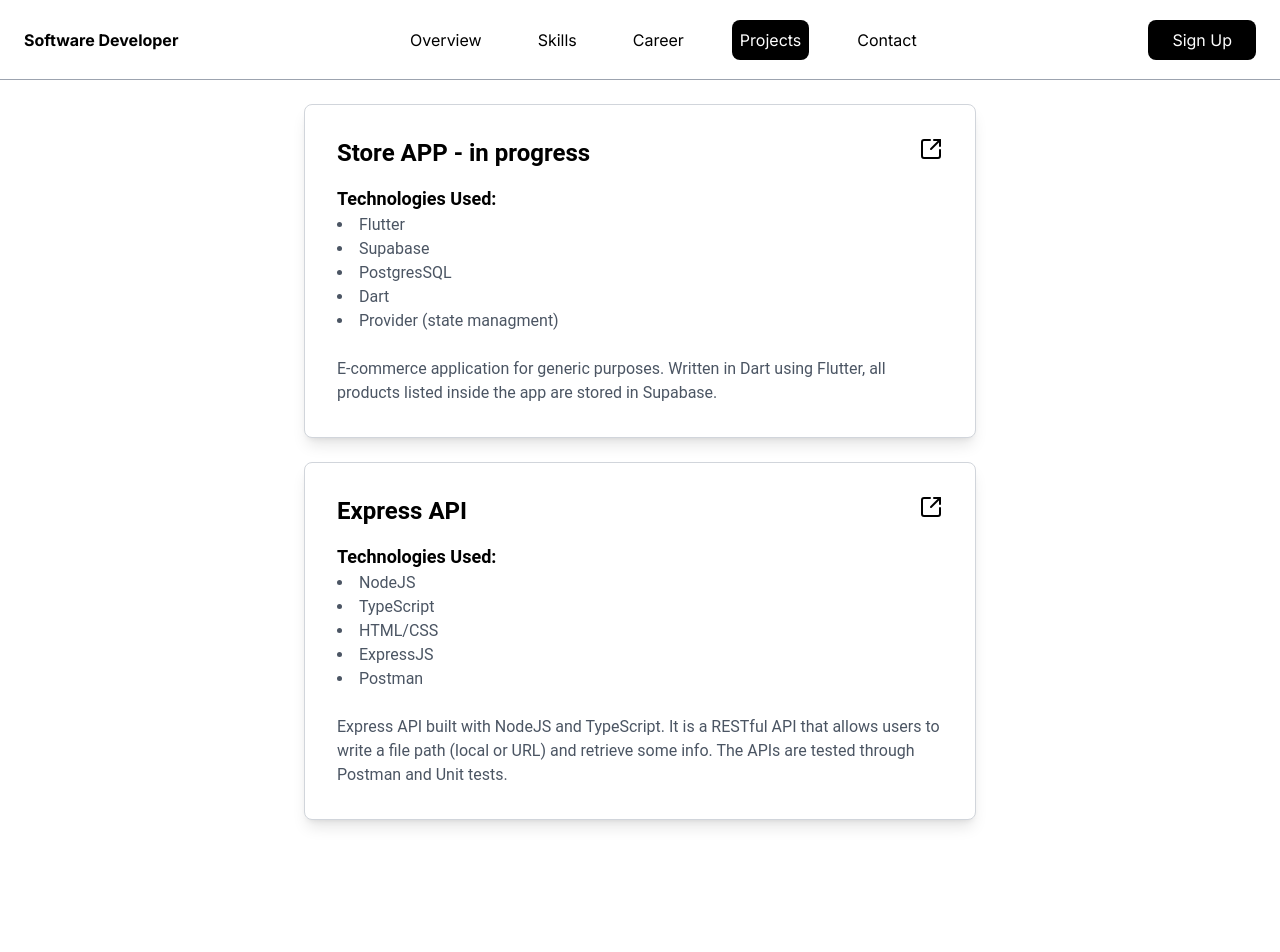
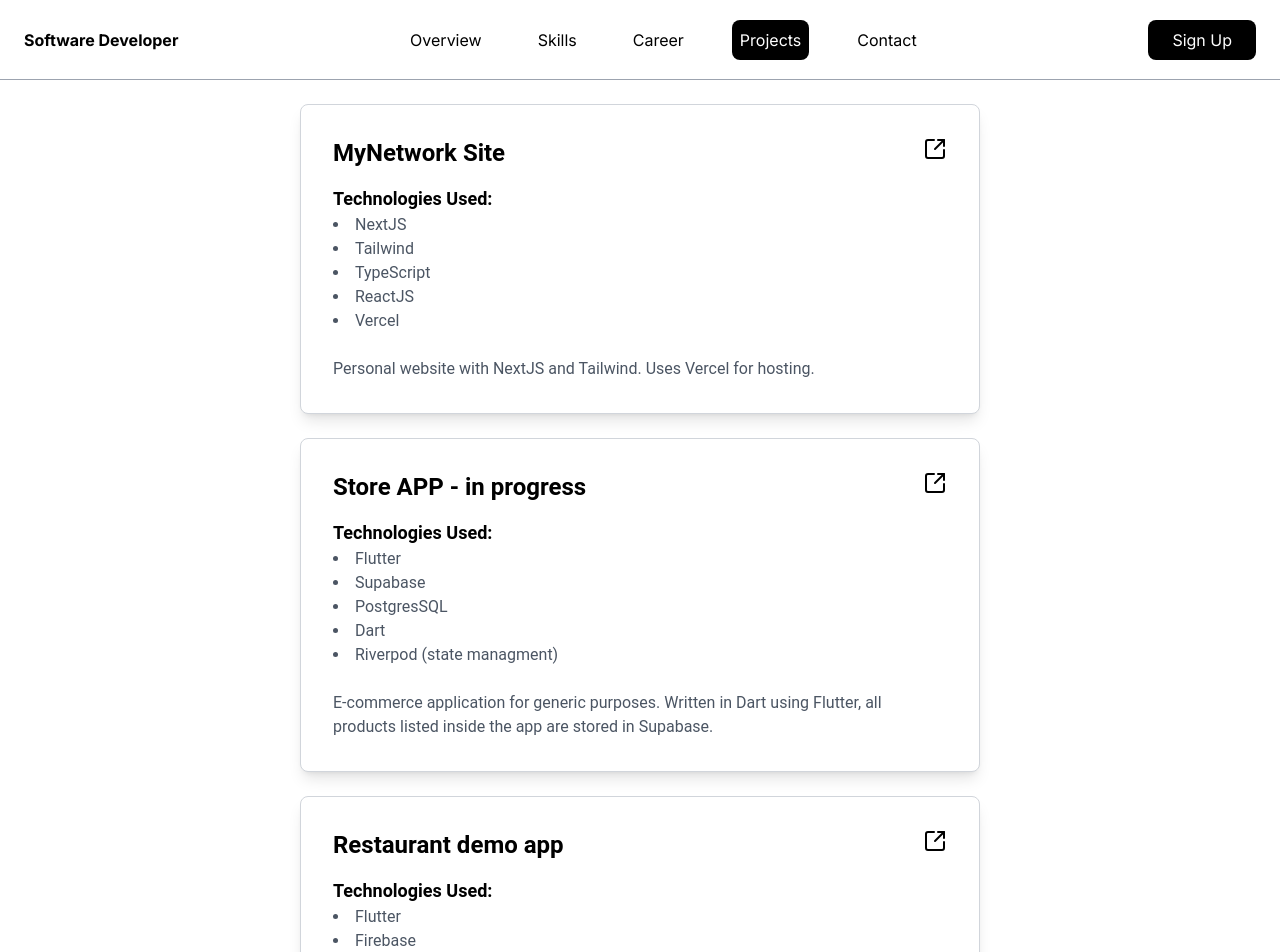
Before and after one commit to mgagliardidev/mynetwork, a Next.js app: page /projects in a window 1280 px wide. Shown: the top 952 px of the page. Before the commit the page ends 860 px from the top, so only its background shows below. Built offline with nearby package versions, Linux system fonts and the light colour scheme.

Commit message:
complete contact page + clean code

```diff
--- a/src/app/contact/page.tsx
+++ b/src/app/contact/page.tsx
@@ -1,15 +1,30 @@
 import React from "react";
-import { GithubButton, LinkedinButton, MailButton, ResumeDownloadButton } from "@/components/accountButtons";
+import PersonalInfoBlock from "@/components/personalInfoBlock";
+import {
+  GithubButton,
+  LinkedinButton,
+  MailButton,
+  ResumeDownloadButton,
+} from "@/components/accountButtons";
 
 const Contact = () => {
   return (
     <>
       <div className="flex flex-col items-center justify-center">
-        <label className="flex h-40 w-40 flex-col items-center justify-center rounded-full border bg-gray-300 uppercase tracking-wide shadow-lg">
+        <div className="flex flex-col md:flex-row lg:flex-row gap-5 justify-center items-center">
+        <label className="flex h-40 w-40 flex-col mt-3 items-center justify-center rounded-full border bg-gray-300 uppercase tracking-wide shadow-lg">
           <h1 className="font-extrabold text-center justify-center items-center text-6xl text-white">
             MG
           </h1>
         </label>
+        <PersonalInfoBlock
+          name="Matteo"
+          surname="Gagliardi"
+          mail="matteogagliardi7599@gmail.com"
+          dob="07/05/1999"
+          nationality="Italian"
+        />
+        </div>
         <div className="grid grid-cols-2 md:grid-cols-3 lg:grid-cols-3 gap-x-3 gap-y-1 mt-5">
           <LinkedinButton />
           <GithubButton />
--- a/src/app/layout.tsx
+++ b/src/app/layout.tsx
@@ -6,8 +6,8 @@
 const inter = Inter({ subsets: ["latin"] });
 
 export const metadata: Metadata = {
-  title: "Create Next App",
-  description: "Generated by create next app",
+  title: "mgagliardidev",
+  description: "Portfolio of mgagliardidev",
 };
 
 export default function RootLayout({
--- a/src/app/projects/page.tsx
+++ b/src/app/projects/page.tsx
@@ -1,22 +1,21 @@
 import GitHubProjectCard from "@/components/githubProjectCard";
+import { projectsItems } from "../../constants";
 import React from "react";
 
 const Projects = () => {
   return (
-    <div className="flex flex-col gap-6">
-      <GitHubProjectCard
-        projectName="Store APP - in progress"
-        technologies={["Flutter", "Supabase", "PostgresSQL", "Dart", "Provider (state managment)"]}
-        description="E-commerce application for generic purposes. Written in Dart using Flutter, all products listed inside the app are stored in Supabase."
-        repoLink="https://github.com/mgagliardidev/store_app"
-      />
-
-      <GitHubProjectCard
-        projectName="Express API"
-        technologies={["NodeJS", "TypeScript", "HTML/CSS", "ExpressJS", "Postman"]}
-        description="Express API built with NodeJS and TypeScript. It is a RESTful API that allows users to write a file path (local or URL) and retrieve some info. The APIs are tested through Postman and Unit tests."
-        repoLink="https://github.com/mgagliardidev/file_reader"
-      />
+    <div className="flex w-full items-center justify-center">
+      <div className="flex flex-col gap-6 items-center justify-center">
+        {projectsItems.map((project, index) => (
+          <GitHubProjectCard
+            key={index}
+            projectName={project.projectName}
+            technologies={project.technologies}
+            description={project.description}
+            repoLink={project.repoLink}
+          />
+        ))}
+      </div>
     </div>
   );
 };
--- a/src/components/githubProjectCard.tsx
+++ b/src/components/githubProjectCard.tsx
@@ -14,7 +14,7 @@
       href={repoLink}
       target="_blank"
       rel="noopener noreferrer"
-      className="block max-w-2xl mx-auto bg-white border border-gray-300 shadow-lg rounded-lg overflow-hidden hover:shadow-xl transition-shadow duration-300"
+      className="block max-w-2xl mx-1 bg-white border border-gray-300 shadow-lg rounded-lg overflow-hidden hover:shadow-xl transition-shadow duration-300 flex-shrink-0 min-w-full"
     >
       <div className="p-8">
         <div className="flex flex-row justify-between">
--- /dev/null
+++ b/src/components/personalInfoBlock.tsx
@@ -0,0 +1,23 @@
+import React from 'react';
+
+interface PersonalInfoBlockProps {
+  name: string;
+  surname: string;
+  mail: string;
+  dob: string;
+  nationality: string;
+}
+
+const PersonalInfoBlock: React.FC<PersonalInfoBlockProps> = ({ name, surname, mail, dob, nationality }) => {
+  return (
+    <div className="border border-gray-300 rounded-lg p-6 max-w-md shadow-md bg-white">
+      <p className="text-lg mb-2"><strong className="font-semibold">Name:</strong> {name}</p>
+      <p className="text-lg mb-2"><strong className="font-semibold">Surname:</strong> {surname}</p>
+      <p className="text-lg mb-2"><strong className="font-semibold">Mail:</strong> {mail}</p>
+      <p className="text-lg mb-2"><strong className="font-semibold">Date of Birth:</strong> {dob}</p>
+      <p className="text-lg"><strong className="font-semibold">Nationality:</strong> {nationality}</p>
+    </div>
+  );
+};
+
+export default PersonalInfoBlock;
--- a/src/constants.ts
+++ b/src/constants.ts
@@ -1,3 +1,5 @@
+import { GitHubProjectCardProps } from "@/types/githubProjectCardProps"
+
 export const headerMenuItems = [
     { name: "Overview", href: "/" },
     { name: "Skills", href: "/skills" },
@@ -5,3 +7,30 @@
     { name: "Projects", href: "/projects" },
     { name: "Contact", href: "/contact" },
 ]
+
+export const projectsItems: GitHubProjectCardProps[] = [
+    {
+        projectName: "MyNetwork Site",
+        technologies: ["NextJS", "Tailwind", "TypeScript", "ReactJS", "Vercel"],
+        description: "Personal website with NextJS and Tailwind. Uses Vercel for hosting.",
+        repoLink: "https://github.com/mgagliardidev/mynetwork",
+    },
+    {
+        projectName: "Store APP - in progress",
+        technologies: ["Flutter", "Supabase", "PostgresSQL", "Dart", "Riverpod (state managment)"],
+        description: "E-commerce application for generic purposes. Written in Dart using Flutter, all products listed inside the app are stored in Supabase.",
+        repoLink: "https://github.com/mgagliardidev/store_app",
+    },
+    {
+        projectName: "Restaurant demo app",
+        technologies: ["Flutter", "Firebase", "Dart", "Provider (state managment)"],
+        description: "Food ordering app. Written in Dart using Flutter, all products listed inside the app are stored in Firebase.",
+        repoLink: "https://github.com/mgagliardidev/restaurant_demo",
+    },
+    {
+        projectName: "Express API",
+        technologies: ["NodeJS", "TypeScript", "HTML/CSS", "ExpressJS", "Postman"],
+        description: "Express API built with NodeJS and TypeScript. It is a RESTful API that allows users to write a file path (local or URL) and retrieve some info. The APIs are tested through Postman and Unit tests.",
+        repoLink: "https://github.com/mgagliardidev/file_reader",
+    },
+]
```
